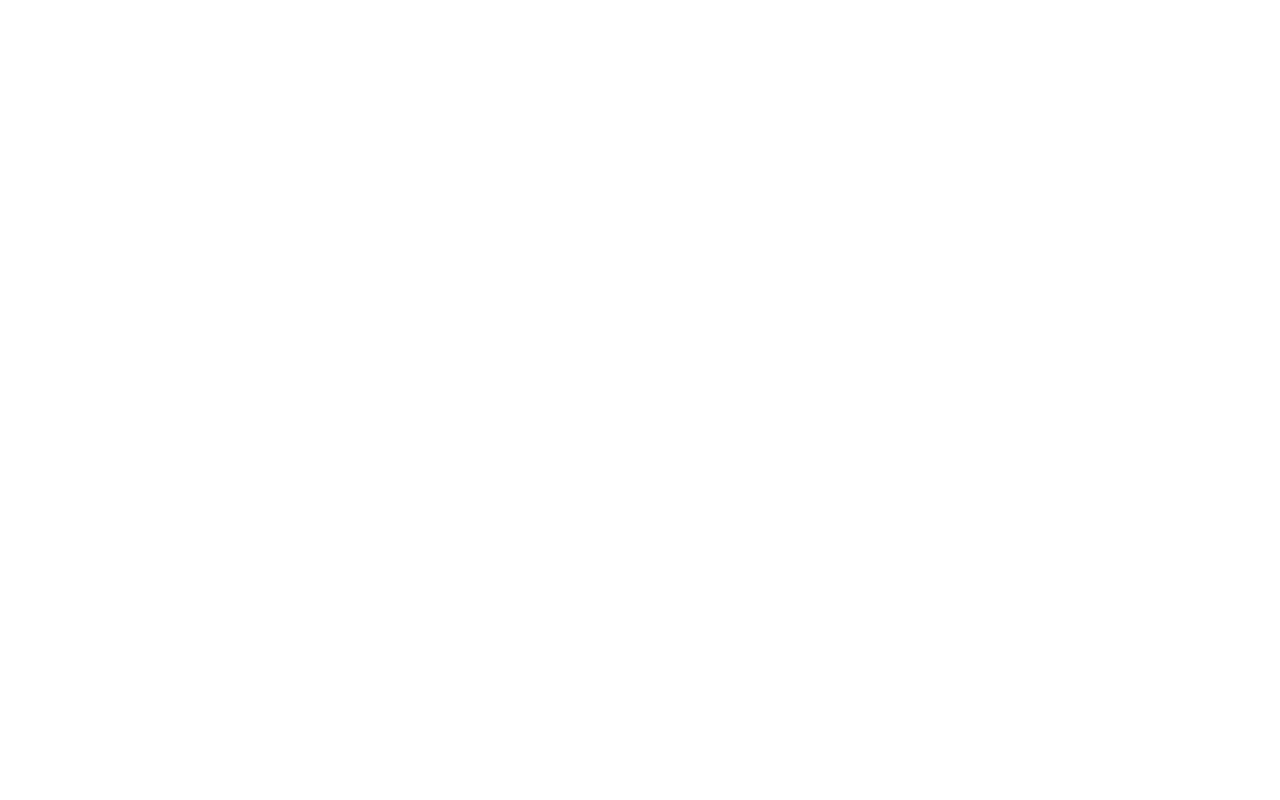
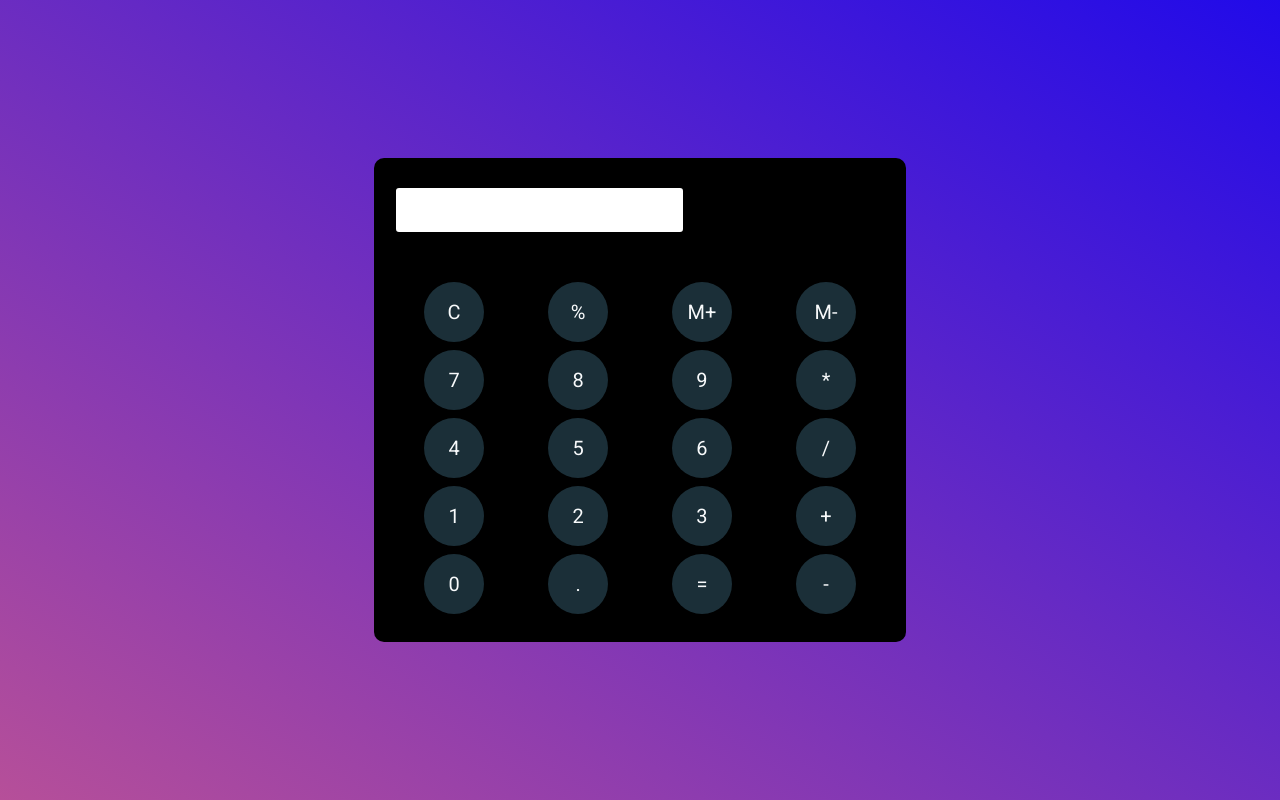
Before and after one commit to acciojob/calculator-alladasaivamsi, a website: page main.html in a window 1280 px wide. Drawn offline with Linux system fonts and the light colour scheme.

Commit message:
created a submission

```diff
--- a/main.html
+++ b/main.html
@@ -8,6 +8,43 @@
 
 <body>
 	<!-- the entire body must be written by student -->
+	<div class="container">
+    <div class="calculator">
+        <div class="row">
+            <input type="text" class="input" id="input" />
+        </div>
+        <div class="row">
+            <button class="button" id="clr">C</button>
+            <button class="button">%</button>
+            <button class="button">M+</button>
+            <button class="button">M-</button>
+        </div>
+        <div class="row">
+            <button class="button" id="block7">7</button>
+            <button class="button" id="block8">8</button>
+            <button class="button" id="block9">9</button>
+            <button class="button" id="multiply">*</button>
+        </div>
+        <div class="row">
+            <button class="button" id="block4">4</button>
+            <button class="button" id="block5">5</button>
+            <button class="button" id="block6">6</button>
+            <button class="button" id="divide">/</button>
+        </div>
+        <div class="row">
+            <button class="button" id="block1">1</button>
+            <button class="button" id="block2">2</button>
+            <button class="button" id="block3">3</button>
+            <button class="button" id="plus">+</button>
+        </div>
+        <div class="row">
+            <button class="button" id="block0">0</button>
+            <button class="button" id="dot">.</button>
+            <button class="button" id="ans">=</button>
+            <button class="button" id="minus">-</button>
+        </div>
+    </div>
+</div>
     <script type="text/javascript" src="./script.js">
 </script>
 
--- a/script.js
+++ b/script.js
@@ -1 +1,22 @@
 //your code here
+let string  = "";
+let buttons = document.querySelectorAll('.button');
+Array.from(buttons).forEach((button) => {
+    button.addEventListener('click' , (e) => {
+        if(e.target.innerHTML == '='){
+            string = eval(string);
+            document.querySelector('.input').value = string;
+        }
+
+        else if(e.target.innerHTML == 'C') {
+            string = ""
+            document.querySelector('input').value = string;
+        }
+
+        else {
+            console.log(e.target)
+            string = string + e.target.innerHTML;
+            document.querySelector('input').value = string;
+        }
+    })
+})
--- a/styles.css
+++ b/styles.css
@@ -1,2 +1,58 @@
 
 /* Your CSS Code here. */
+@import url('https://fonts.googleapis.com/css2?family=Roboto:wght@100;300;400;500;700&display=swap');
+
+* {
+    padding: 0;
+    margin: 0;
+    font-family: 'Roboto', sans-serif;
+    box-sizing: border-box;
+}
+
+body {
+    background: linear-gradient(to top right, rgb(182, 79, 153) , rgb(33 , 10 , 233));
+}
+
+.container {
+    height: 100vh;
+    width: 100vw;
+    display: grid;
+    place-items: center;
+}
+
+.calculator {
+    height: auto;
+    width: auto;
+    padding: 20px;
+    border-radius: 10px;
+    background-color: black;
+}
+
+.button {
+    height: 60px;
+    width: 60px;
+    margin: 0 30px;
+    border: 0;
+    border-radius: 30px;
+    background-color: #1b2f38;
+    color: #f8fafb;
+    font-size: 20px;
+    cursor: pointer;
+}
+
+.button:hover {
+    transform: scale(1.1);
+}
+
+.row {
+    margin: 8px 0;
+}
+
+.row input {
+    width: 291px;
+    font-size: 20px;
+    margin-bottom: 40px;
+    padding: 10px 0px;
+    border: 2px solid black;
+    border-radius: 5px;
+}
```
